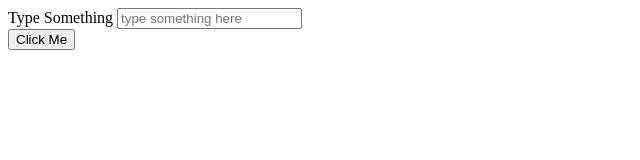
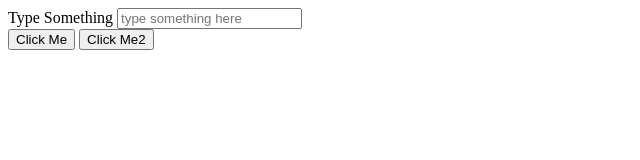
Before and after one commit to daviddsingleton/training, a plain HTML site: page index.html in a window 1280 px wide. Shown: the whole page, without its empty margins (0-640 px from the left). Drawn offline with Linux system fonts and the light colour scheme.

Commit message:
basic javascript

```diff
--- a/index.html
+++ b/index.html
@@ -3,6 +3,7 @@
 <head>
     <meta charset="UTF-8">
     <title>Hi Hannah</title>
+    <script src="scripts.js"></script>
     <script>
         function saySomething() {
             var text = document.getElementById("something").value;
@@ -19,6 +20,11 @@
 </div>
 <div>
     <input type="button" onclick="saySomething()" value="Click Me" />
+    <input
+        type="button"
+        onclick="aBetterWay(document.getElementById('something').value)"
+        value="Click Me2"
+    />
 </div>
 
 </body>
--- /dev/null
+++ b/scripts.js
@@ -0,0 +1,3 @@
+function aBetterWay(message) {
+    alert(message);
+}
```
